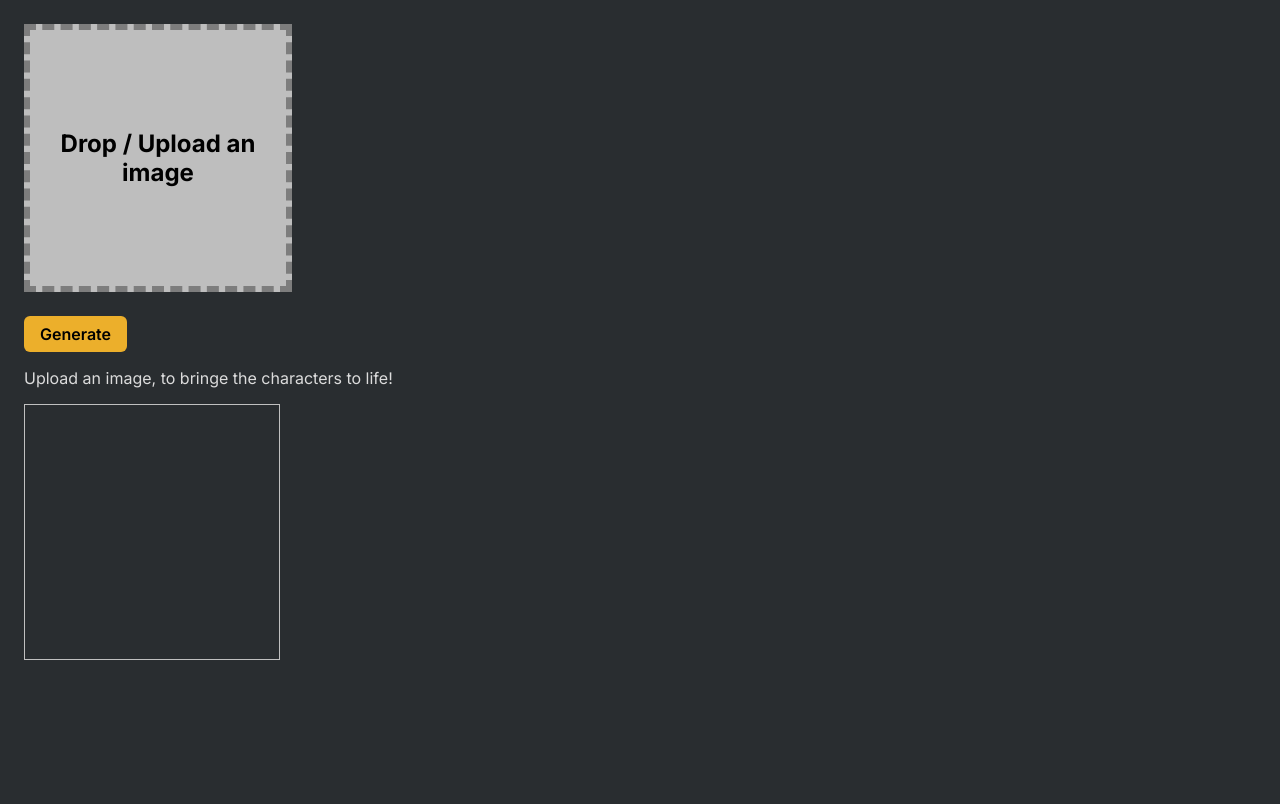
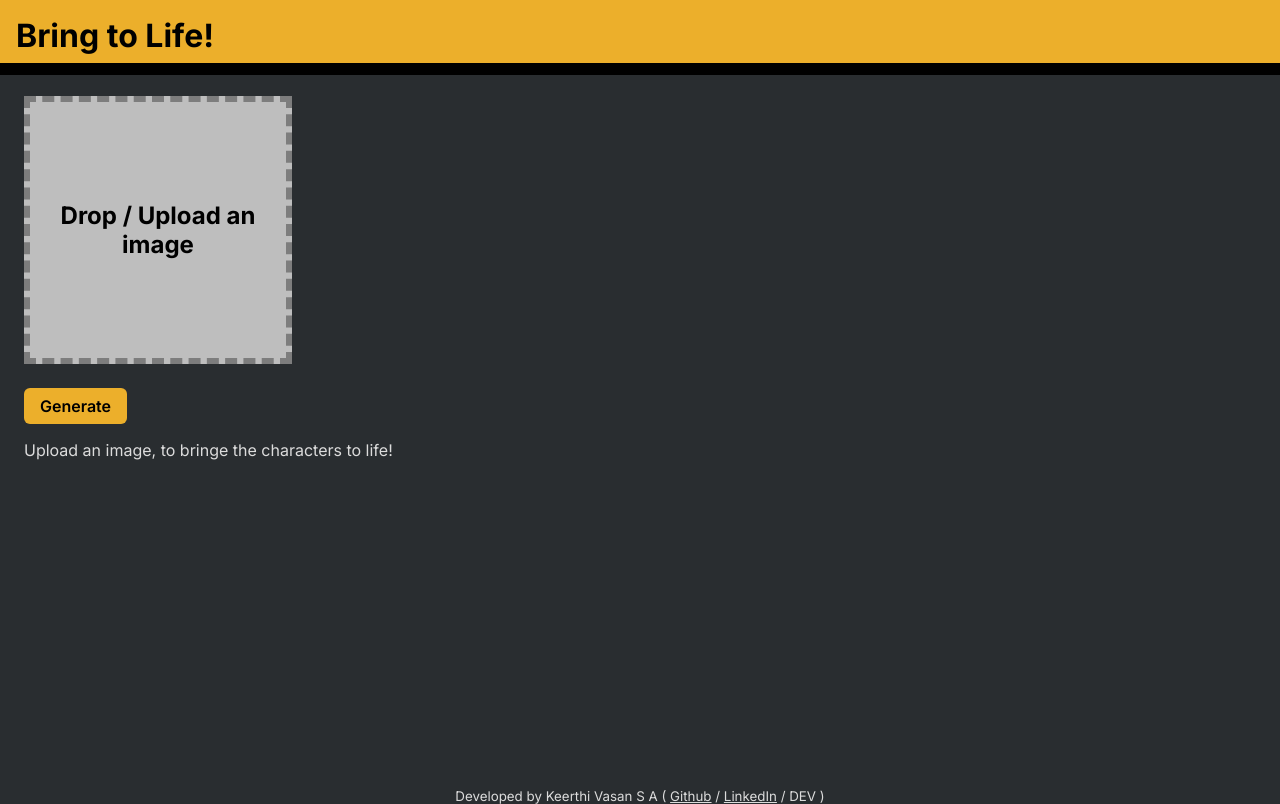
Before and after one commit to keerthivasansa/bring-to-life, a website: page index.html in a window 1280 px wide. Drawn offline with Linux system fonts and the light colour scheme.

Commit message:
feat: added header and footer

```diff
--- a/index.html
+++ b/index.html
@@ -8,6 +8,8 @@
 </head>
 
 <body>
+	<h1 class="title">Bring to Life!</h1>
+	<main>
 		<div id="image-preview" class="image-input center">
 			<h2>Drop / Upload an image</h2>
 		</div>
@@ -25,19 +27,47 @@
 			<p id="result">Upload an image, to bringe the characters to life!</p>
 		</div>
 
-	<img id="thumbnail" width="256px" height="256px" />
+		<img id="thumbnail" hidden width="256px" height="256px" />
+	</main>
+	<footer class="center">
+		<small class="social">Developed by Keerthi Vasan S A (
+			<a target="_blank" href="https://github.com/keerthivasansa/">Github</a> /
+			<a target="_blank" href="https://www.linkedin.com/in/keerthivasansa/">LinkedIn</a> /
+			DEV )</small>
+	</footer>
 </body>
 
 <style>
 	body {
 		background-color: rgb(41, 45, 48);
-		margin: 24px;
+		margin: 0;
 	}
+
+	.social {
+		color: gainsboro;
+	}
+
+	.title {
+		padding: 16px;
+		padding-bottom: 8px;
+		background-color: rgb(236, 175, 43);
+		border-bottom: 12px solid black;
+	}
+
+	a, a:visited {
+		color: gainsboro;
+	}
+
 
 	body,
 	button,
 	input {
 		font-family: 'Inter', 'Courier New', Courier, monospace;
+	}
+
+	main {
+		margin: 12px 24px;
+		min-height: 85vh;
 	}
 
 	.image-input {
@@ -217,6 +247,7 @@
 		const thumbImg = await res.blob();
 		const source = URL.createObjectURL(thumbImg);
 		thumbnail.setAttribute("src", source);
+		thumbnail.hidden = false;
 	}
 
 	async function genTitle(story) {
```
Lines whose indentation alone changed are shown as unchanged.
